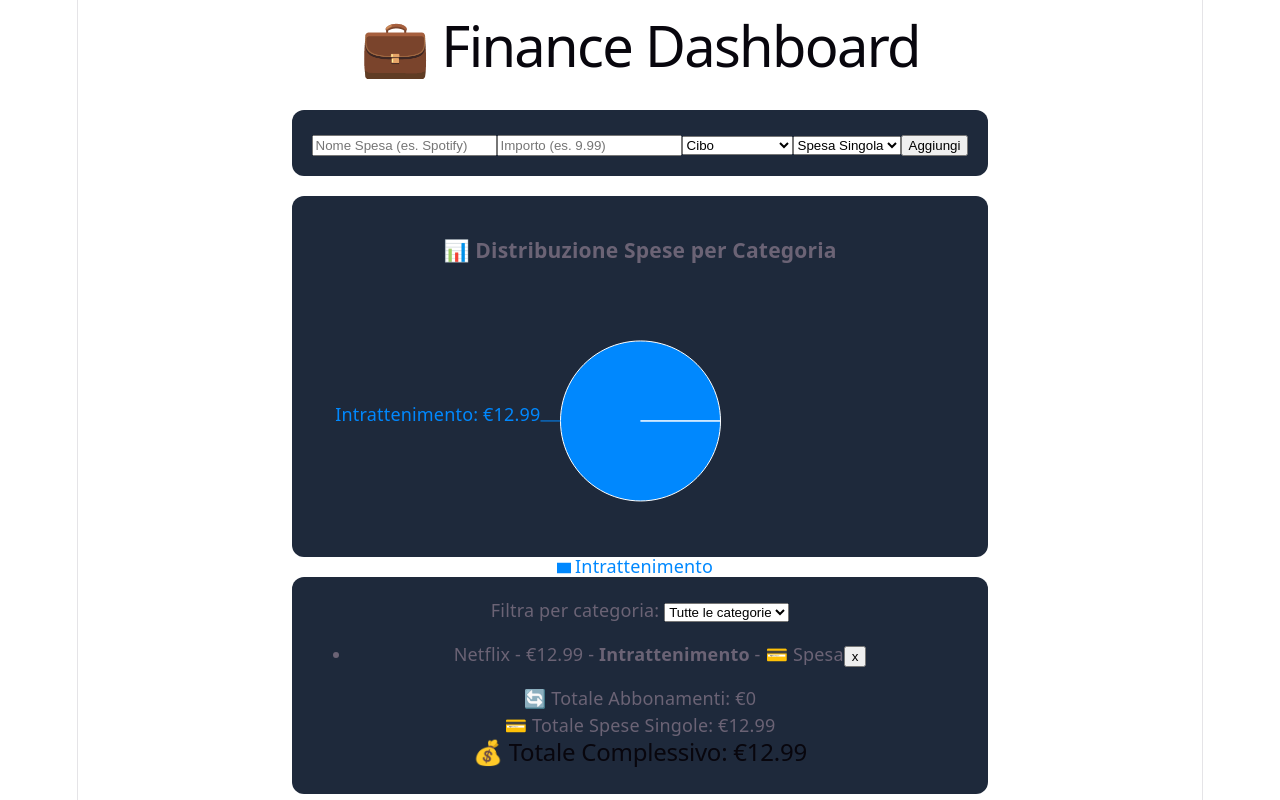
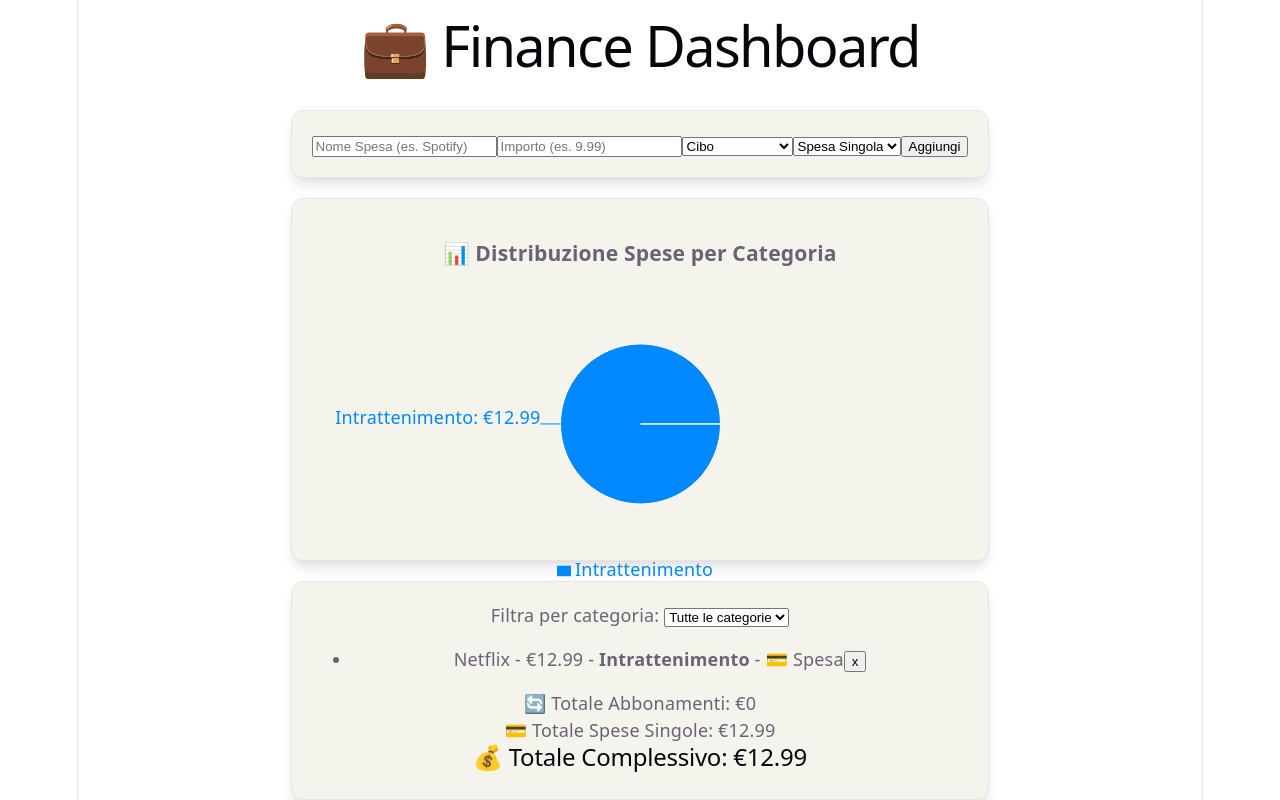
Before and after one commit to meucale/finances-tracker, a React (Vite) app: page / in a window 1280 px wide. Built offline with nearby package versions, Linux system fonts and the light colour scheme.

Commit message:
feat: using variables on CSS

```diff
--- a/src/index.css
+++ b/src/index.css
@@ -123,8 +123,9 @@ code {
 }
 
 .card {
-  background-color: #1e293b;
+  background-color: var(--code-bg);
+  border: 1px solid var(--border);
   border-radius: 12px;
   padding: 20px;
-  box-shadow: inset;
+  box-shadow: var(--shadow);
 }
```
